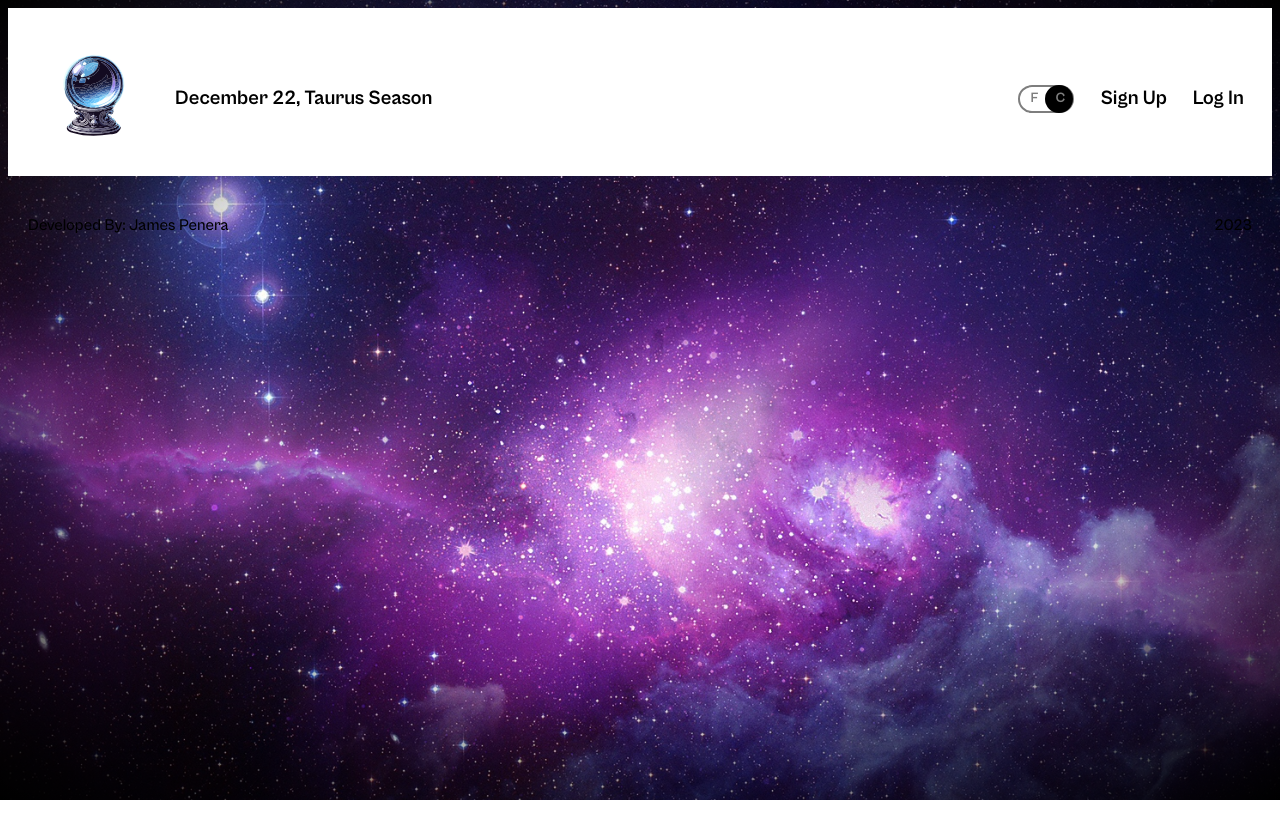
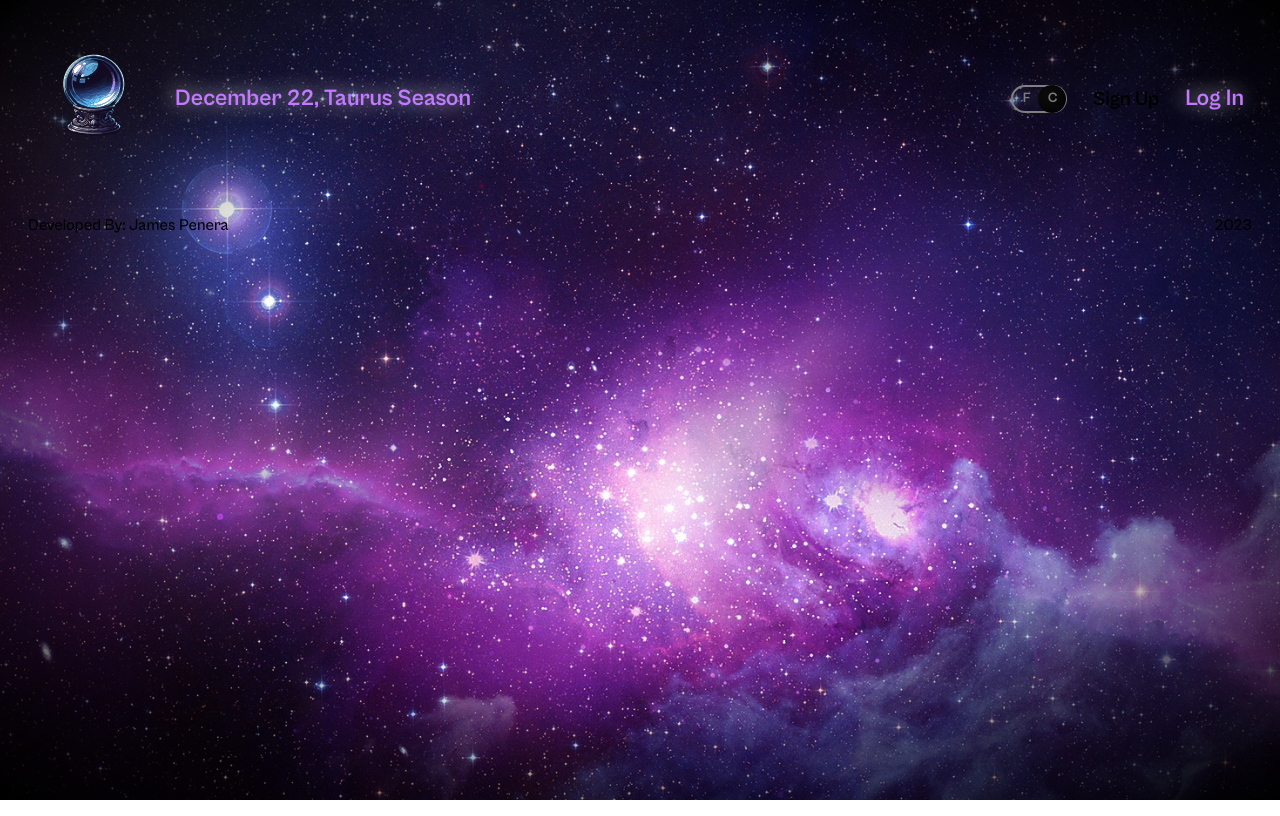
Before and after one commit to probablypenera007/madame-frontend, a React (Create React App) app: page / in a window 1280 px wide. Built offline with nearby package versions, Linux system fonts and the light colour scheme.

Commit message:
testing glowing text

```diff
--- a/src/components/App/App.css
+++ b/src/components/App/App.css
@@ -16,7 +16,7 @@
     background-size: cover;
     /* background-repeat: no-repeat; */
     z-index: -1;
-    animation: galaxyanimate 100s infinite linear;
+    animation: galaxyanimate 300s infinite linear;
     overflow: hidden;
 }
 
@@ -32,7 +32,7 @@
 }
 
 @keyframes galaxyanimate{
-    0% { background-size: 120%; background-position: 0 0; }
-    50% { background-size: 200%; background-position: 10% 10%; }
-    100% { background-size: 120%; background-position: 0 0; }
+    0% { background-size: 125%; background-position: 0 0; }
+    50% { background-size: 280%; background-position: 10% 10%; }
+    100% { background-size: 125%; background-position: 0 0; }
 }
--- a/src/components/Header/Header.css
+++ b/src/components/Header/Header.css
@@ -1,13 +1,15 @@
 .header {
-  background-color: rgb(255, 255, 255);
+  background-color: transparent;
   display: flex;
   align-items: center;
   min-height: 60px;
   padding: 32px 28px 20px;
   font-family: "CabinetGrotesk-Bold", Arial, sans-serif;
-  font-size: 20px;
+  font-size: 23px;
   font-style: normal;
   font-weight: 700;
+  color: #c279ff;
+  text-shadow: -3px -1px 20px rgba(255, 255, 255, 0.8);
 }
 
 .header__logo {
@@ -41,7 +43,7 @@
 .header__name:link,
 .header__name:visited {
   display: flex;
-  color: #000;
+  color: #c279ff;
   transition: opacity linear 0.2s 0.1s;
   cursor: pointer;
   text-decoration: none;
@@ -54,19 +56,19 @@
   display: flex;
   align-items: center;
   text-decoration: none;
-  color: #000;
+  color: #c279ff;
 }
 
 .header__login-link {
   text-decoration: none;
-  color: #000;
+  color: #c279ff;
   margin-left: 20px;
 }
 
 .link__container a {
   margin: 0;
   text-decoration: none;
-  color: #000;
+  color: #c279ff;
   overflow: hidden;
   text-overflow: ellipsis;
 }
```
